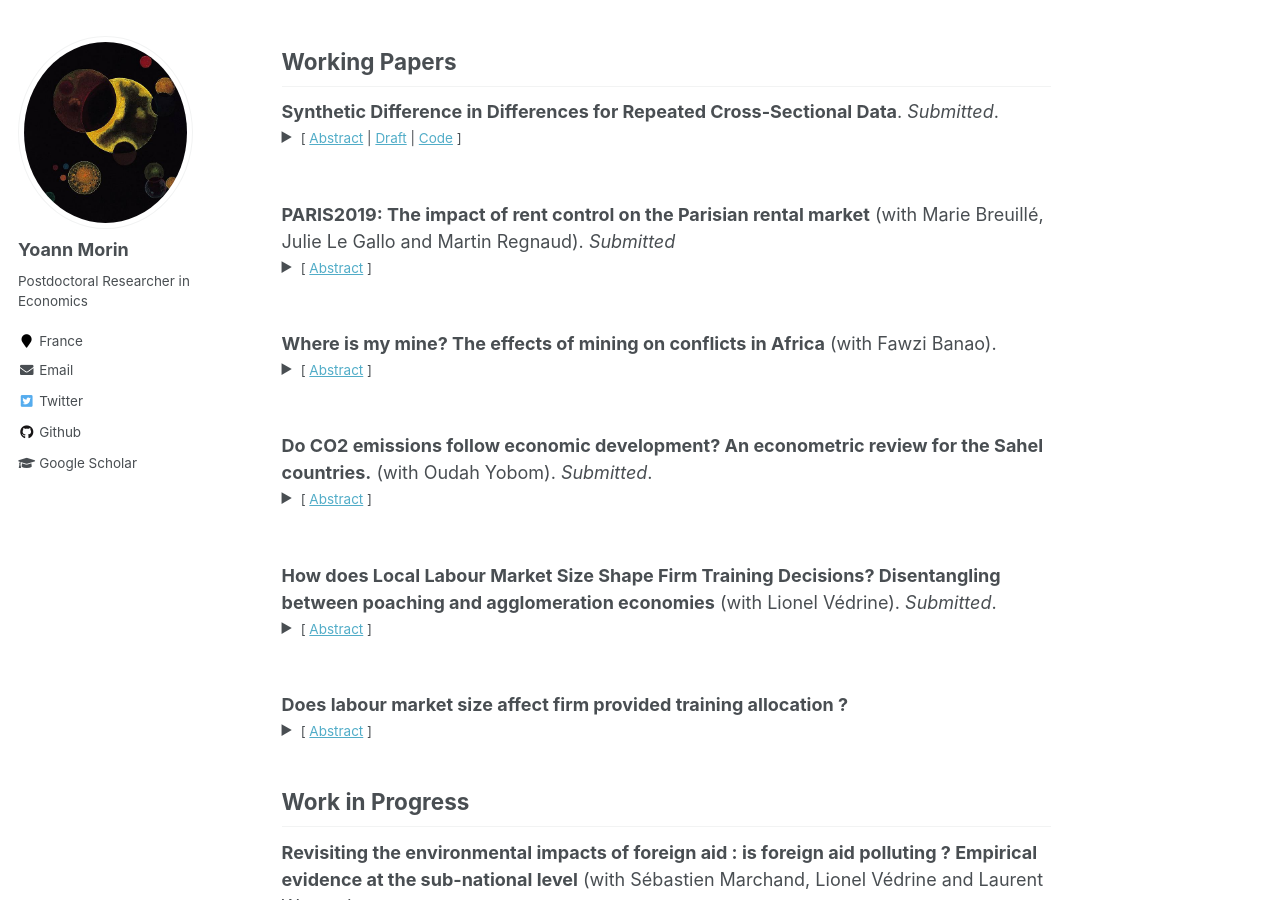
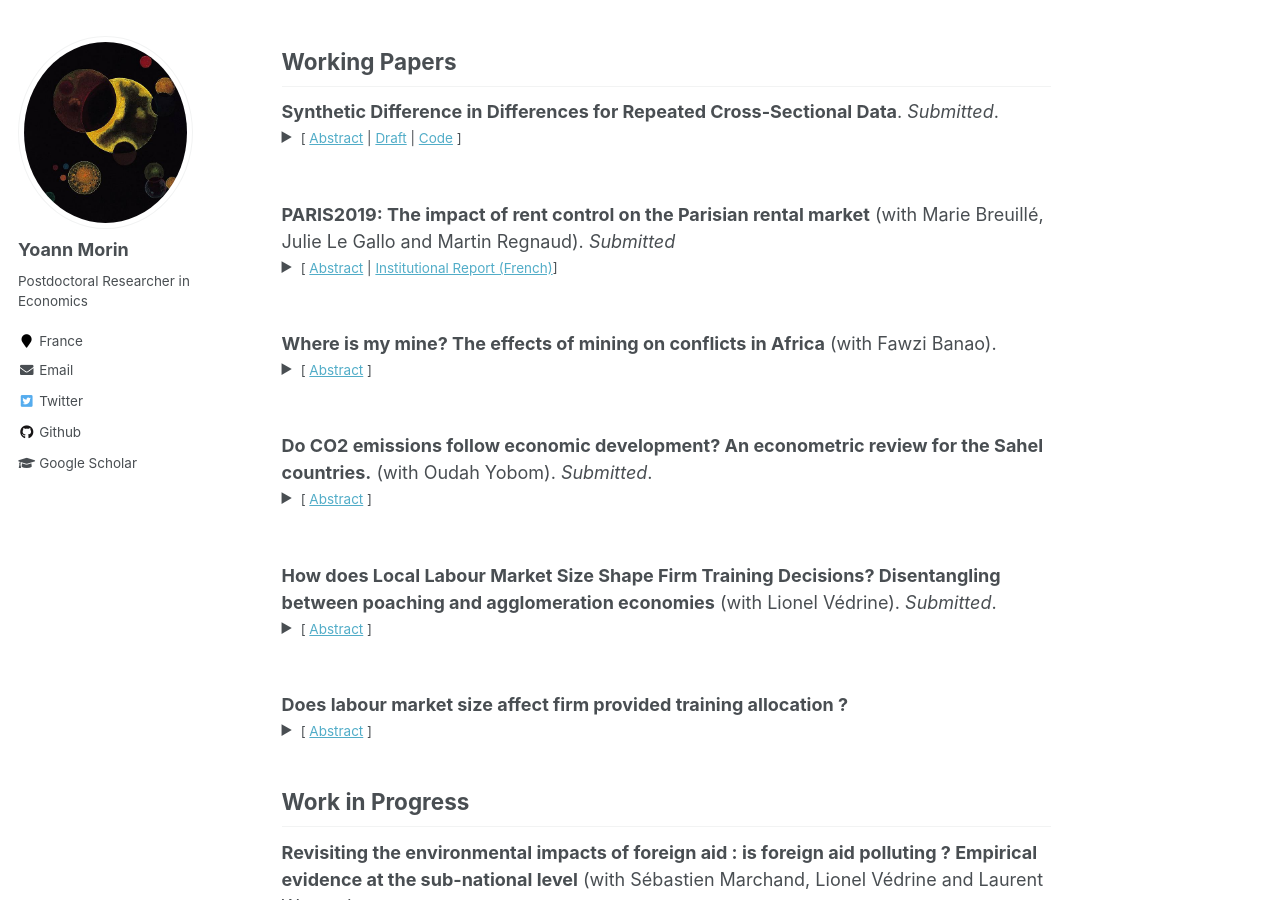
Before and after one commit to yoannmorin/yoannmorin.github.io, a Jekyll site: the page built from _pages/research.md, in a window 1280 px wide and 900 px high, scrolled down 332 px. Built offline with Jekyll 4.4.1, drawn with Linux system fonts in a browser that asks for light colours.

Commit message:
Update research.md

```diff
--- a/_pages/research.md
+++ b/_pages/research.md
@@ -31,7 +31,7 @@ The synthetic difference-in-differences method provides an efficient method to e
 {% capture details %}
 We evaluate the impact of the rent control regulation implemented by the city of Paris in July 2019 on the Parisian rental market. We take advantage of the large amount of data available in real-time on the SeLoger platform containing the ads published by professional realtors. Using a database of 559,300 observations from January 2018 to June 2023, we apply a difference-in-differences model, where control units are located in eight major French cities in which the rental market is particularly tense but not regulated during the analysis period. We show that the rent control policy decreased rents by 3.7% to 4.2% in Paris on average. Yet, the policy is heterogeneous depending on dwelling characteristics with a stronger effect on small apartments. We also esti- mate the higher bound of the effectiveness of the policy and show that if every dwelling respected the rent caps, rents would have decreased by 8.2% to 8.7%.
 {% endcapture %}
-{% capture summary %}<small>[ <a style="cursor: pointer;"> Abstract</a> ]</small>{% endcapture %}{% include details.html %}
+{% capture summary %}<small>[ <a style="cursor: pointer;"> Abstract</a> | [Institutional Report (French)](https://www.apur.org/fr/nos-travaux/effets-encadrement-des-loyers-paris){:target="_blank"}]</small>{% endcapture %}{% include details.html %}
 
 <br>
 
```
